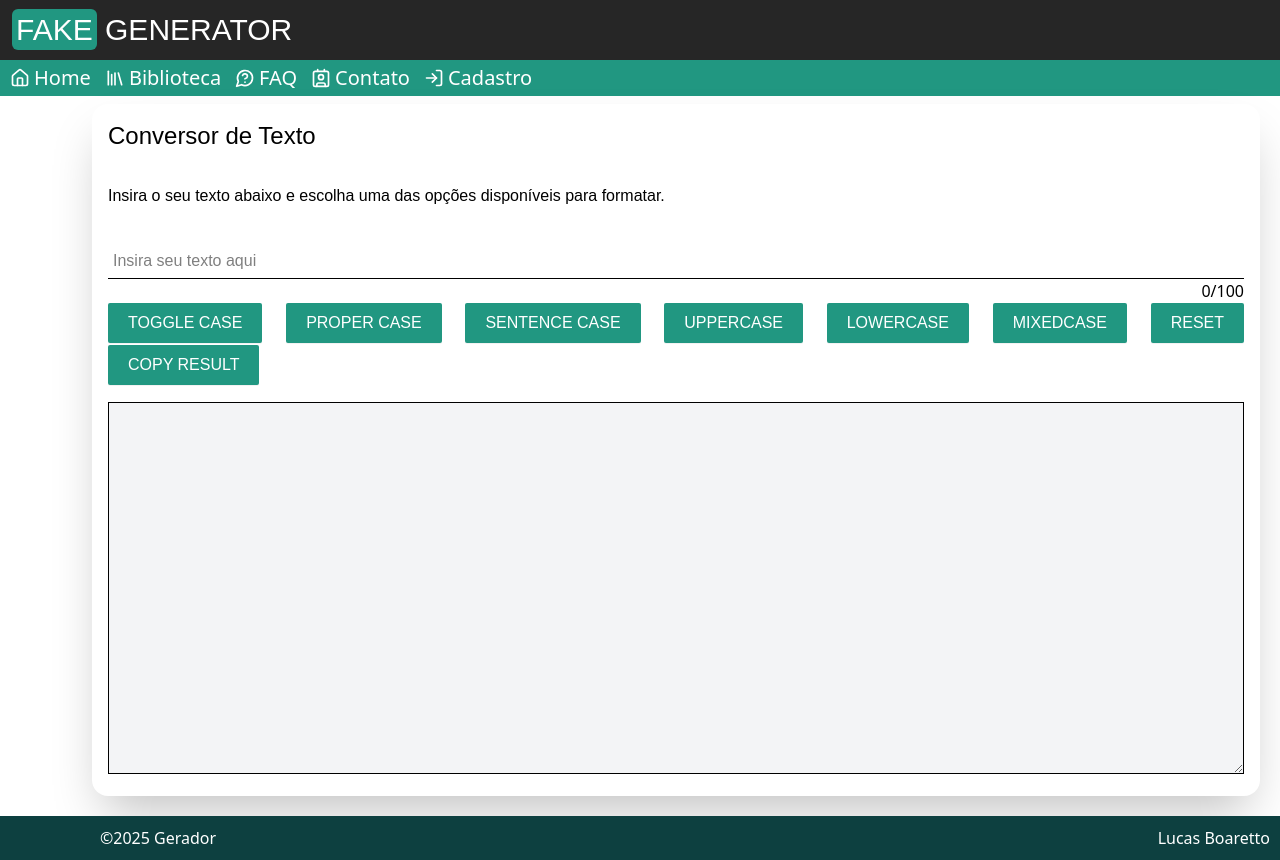
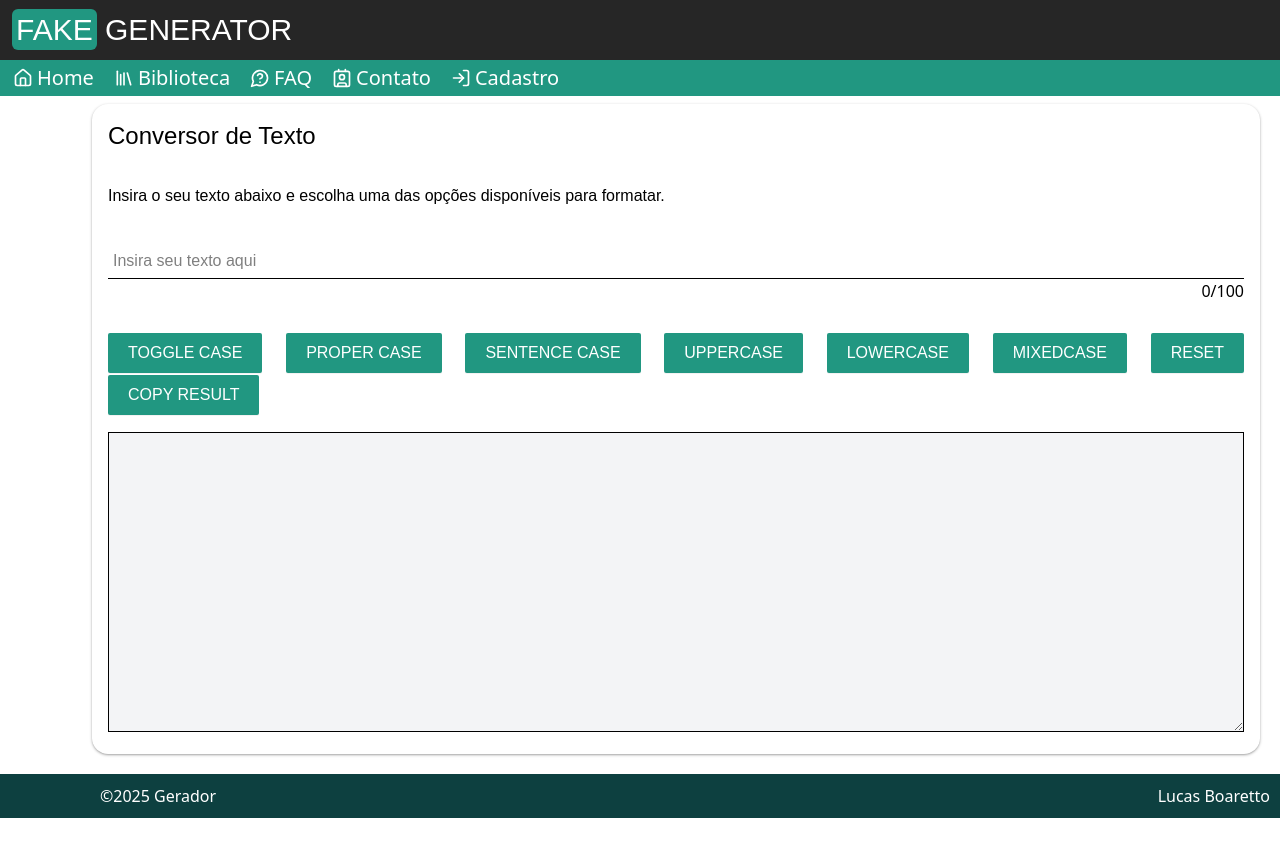
Before and after one commit to LucasBoaretto/Projeto-FakeGeneratorReact, a React (Vite) app: page / in a window 1280 px wide. After the commit the page ends 818 px from the top, so only its background shows below. Built offline with nearby package versions, Linux system fonts and the light colour scheme.

Commit message:
Finalização da estilização da Home na versão computador

```diff
--- a/src/App.jsx
+++ b/src/App.jsx
@@ -3,13 +3,29 @@ import Header from "./components/Header";
 import Main from "./components/Main";
 import NavBar from "./components/NavBar";
 import Footer from "./components/Footer";
+import InputText from "./components/InputText";
+import Contador from "./components/Contador";
+import MenuHome from "./components/MenuHome";
+import TextAreaHome from "./components/TextAreaHome";
 
 function App() {
   return (
     <div>
       <Header />
       <NavBar />
-      <Main />
+      <Main>
+        <h2 className="pb-8 font-light font-WorkSans text-2xl">
+          Conversor de Texto
+        </h2>
+        <p className="font-WorkSans pb-9">
+          Insira o seu texto abaixo e escolha uma das opções disponíveis para
+          formatar.
+        </p>
+        <InputText />
+        <Contador />
+        <MenuHome />
+        <TextAreaHome />
+      </Main>
       <Footer />
     </div>
   );
--- a/src/components/Contador.jsx
+++ b/src/components/Contador.jsx
@@ -1,6 +1,6 @@
 function Contador() {
   return (
-    <p className="text-end w-full">
+    <p className="text-end w-full mb-7.5">
       <span>0</span>/<span>100</span>
     </p>
   );
--- a/src/components/Main.jsx
+++ b/src/components/Main.jsx
@@ -1,22 +1,7 @@
-import Contador from "./Contador";
-import InputText from "./InputText";
-import MenuHome from "./MenuHome";
-import TextAreaHome from "./TextAreaHome";
-
-function Main() {
+function Main(props) {
   return (
-    <div className="ml-23 mt-2 mr-5 mb-5 rounded-2xl shadow-2xl p-4 box-border flex-1">
-      <h2 className="pb-8 font-light font-WorkSans text-2xl">
-        Conversor de Texto
-      </h2>
-      <p className="font-WorkSans pb-9">
-        Insira o seu texto abaixo e escolha uma das opções disponíveis para
-        formatar.
-      </p>
-      <InputText />
-      <Contador />
-      <MenuHome />
-      <TextAreaHome />
+    <div className="ml-23 mt-2 mr-5 mb-5 rounded-2xl shadow-sm/30 p-4 box-border flex-1">
+      {props.children}
     </div>
   );
 }
--- a/src/components/NavBar.jsx
+++ b/src/components/NavBar.jsx
@@ -6,30 +6,35 @@ import {
   MessageCircleQuestion,
 } from "lucide-react";
 import NavItens from "./NavItens";
+import NavItensContainer from "./NavItensContainer";
 
 function NavBar() {
   return (
     <nav className="bg-cor3 flex row flex-nowrap">
-      <div className="flex items-center ml-2.5 cursor-pointer hover:bg-cor2 duration-150 hover:rounded-xs">
+      <NavItensContainer>
         <House color="white" size={20} />
         <NavItens>Home</NavItens>
-      </div>
-      <div className="flex items-center ml-2.5 cursor-pointer hover:bg-cor2 duration-100 hover:rounded-xs">
+      </NavItensContainer>
+
+      <NavItensContainer>
         <Library color="white" size={20} />
         <NavItens>Biblioteca</NavItens>
-      </div>
-      <div className="flex items-center ml-2.5 cursor-pointer hover:bg-cor2 duration-100 hover:rounded-xs">
+      </NavItensContainer>
+
+      <NavItensContainer>
         <MessageCircleQuestion color="white" size={20} />
         <NavItens>FAQ</NavItens>
-      </div>
-      <div className="flex items-center ml-2.5 cursor-pointer hover:bg-cor2 duration-100 hover:rounded-xs">
+      </NavItensContainer>
+
+      <NavItensContainer>
         <Contact color="white" size={20} />
         <NavItens>Contato</NavItens>
-      </div>
-      <div className="flex items-center ml-2.5 cursor-pointer hover:bg-cor2 duration-100 hover:rounded-xs">
+      </NavItensContainer>
+
+      <NavItensContainer>
         <LogInIcon color="white" size={20} />
         <NavItens>Cadastro</NavItens>
-      </div>
+      </NavItensContainer>
     </nav>
   );
 }
--- /dev/null
+++ b/src/components/NavItensContainer.jsx
@@ -0,0 +1,9 @@
+function NavItensContainer(props) {
+  return (
+    <div className="flex items-center ml-2.5 px-0.75 cursor-pointer hover:bg-cor2 duration-150 hover:rounded-xs">
+      {props.children}
+    </div>
+  );
+}
+
+export default NavItensContainer;
--- a/src/components/TextAreaHome.jsx
+++ b/src/components/TextAreaHome.jsx
@@ -1,7 +1,7 @@
 function TextAreaHome() {
   return (
     <textarea
-      rows={15}
+      rows={12}
       readOnly
       className="font-WorkSans text-base font-light w-full rounded-none mt-3.75 resize-y outline-none p-1.25 cursor-default border bg-gray-100"
     ></textarea>
```
